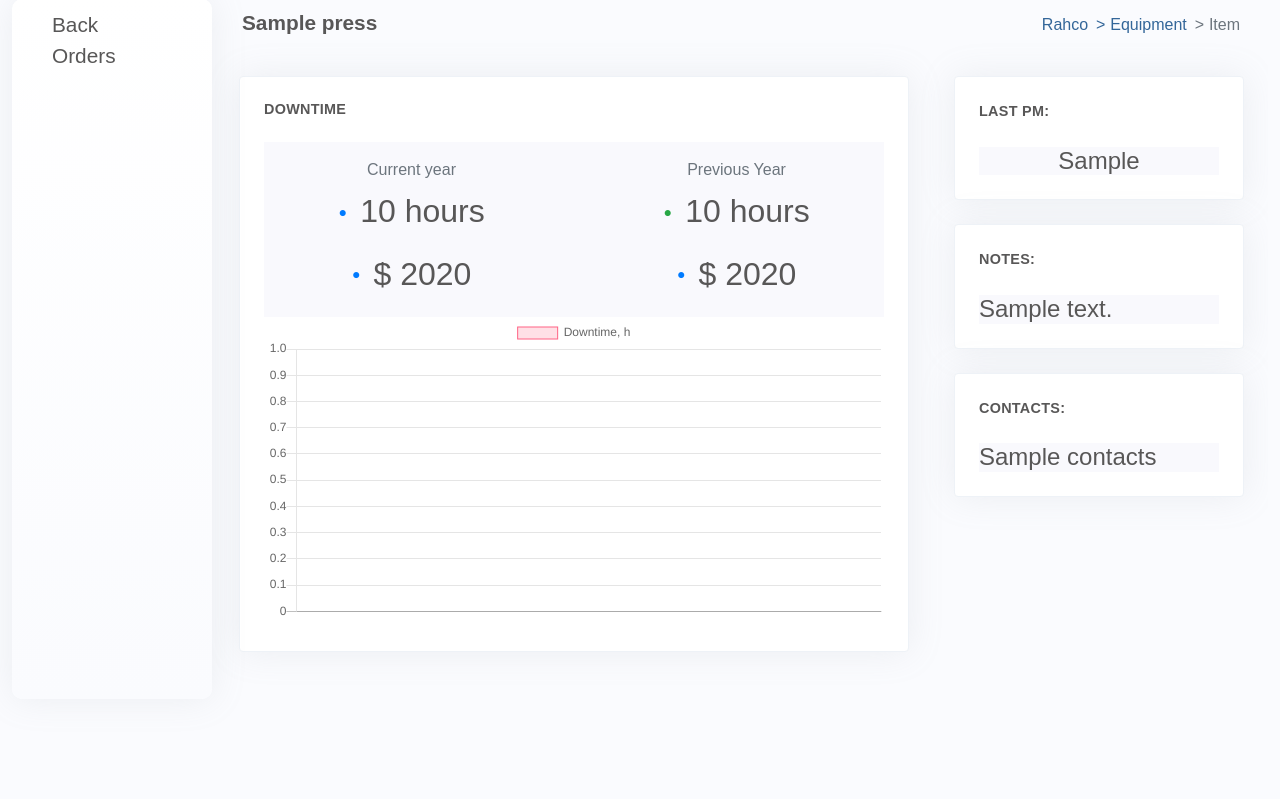
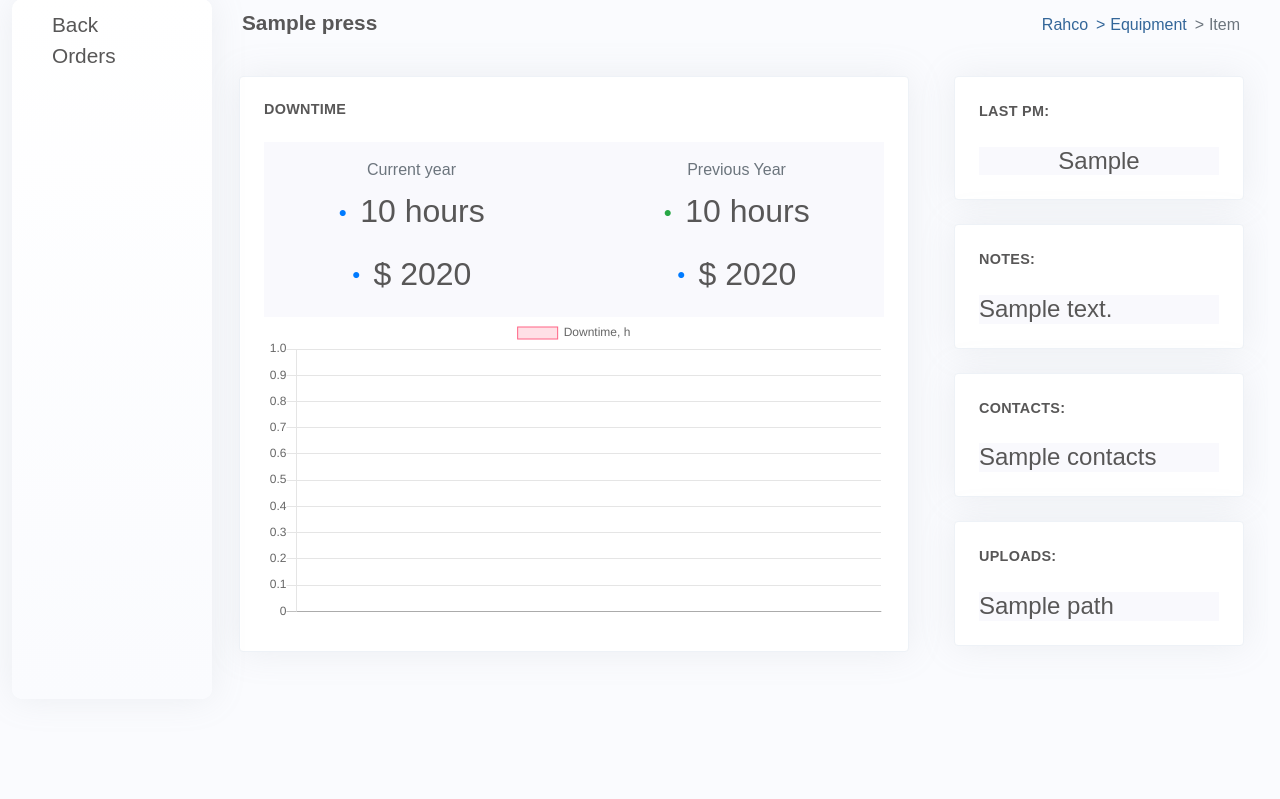
Before and after one commit to gunnerson/zERP, a Django app: template equip/templates/equip/press_detail.html in a window 1280 px wide. Shown: the part 101-900 px from the top of the page. Run offline with Django 3.2, Linux system fonts and the light colour scheme; the template is opened without the code that fills it: most values are stand-ins (such as "Sample title", 1, 10 or a date in 2020); parts of the project's set-up code (start-up, migrations or seed data) failed here and were passed over; some libraries are stand-ins or nearby versions.

Commit message:
Added file upload to equip

```diff
--- a/equip/forms.py
+++ b/equip/forms.py
@@ -5,8 +5,10 @@ from .models import Press
 class PressUpdateForm(forms.ModelForm):
     class Meta:
         model = Press
-        fields = ['notes', 'contacts', ]
-        labels = {'notes': 'Notes', 'contacts': 'Contacts'}
+        fields = ['notes', 'contacts', 'uploads']
+        labels = {'notes': 'Notes', 'contacts': 'Contacts',
+                  'uploads': 'Add files',
+                  }
         widgets = {
             'contacts': forms.Textarea(attrs={
                 'class': 'form-control',
--- a/equip/models.py
+++ b/equip/models.py
@@ -20,6 +20,7 @@ class Press(models.Model):
     )
     contacts = models.TextField(null=True, blank=True)
     notes = models.TextField(null=True, blank=True)
+    uploads = models.FileField(upload_to='equip/', null=True, blank=True)
 
     class Meta:
         verbose_name_plural = 'presses'
--- a/equip/templates/equip/press_detail.html
+++ b/equip/templates/equip/press_detail.html
@@ -58,7 +58,7 @@
         <a href="{% url 'equip:add_pm' press.id %}" class="side-menu-link" role="button" onclick="return confirm('Are you sure?');">Add PM</a>
       </li>
       <li>
-        <a href="{% url 'equip:notes' press.id %}" class="side-menu-link" role="button">Notes</a>
+        <a href="{% url 'equip:notes' press.id %}" class="side-menu-link" role="button">Manage</a>
       </li>
     {% endif %}
   </ul>
@@ -134,7 +134,11 @@
           <div class="header-title mb-3"><b>Notes:</b></div>
           <div class="chart-content-bg text-start">
             <h4 class="font-weight-normal mb-0">
-              <span>{{ press.notes }}</span>
+              {% if press.notes %}
+                <span>{{ press.notes }}</span>
+              {% else %}
+                <span>No notes</span>
+              {% endif %}
             </h2>
           </div>
         </div>
@@ -146,7 +150,27 @@
           <div class="header-title mb-3"><b>Contacts:</b></div>
           <div class="chart-content-bg text-start">
             <h4 class="font-weight-normal mb-0">
-              <span>{{ press.contacts }}</span>
+              {% if press.contacts %}
+                <span>{{ press.contacts }}</span>
+              {% else %}
+                <span>No contacts</span>
+              {% endif %}
+            </h2>
+          </div>
+        </div>
+      </div>
+    </div>
+     <div class="col">
+      <div class="card">
+        <div class="card-body">
+          <div class="header-title mb-3"><b>Uploads:</b></div>
+          <div class="chart-content-bg text-start">
+            <h4 class="font-weight-normal mb-0">
+              {% if press.uploads %}
+                  <a href='{{ MEDIA_URL }}{{ press.uploads.url }}'>{{ press.uploads.path }}</a>
+              {% else %}
+                <span>No uploads</span>
+              {% endif %}
             </h2>
           </div>
         </div>
--- a/equip/templates/equip/press_update_form.html
+++ b/equip/templates/equip/press_update_form.html
@@ -26,7 +26,7 @@
 
 {% block content %}
 
-  <form action="{% url 'equip:notes' press.id %}" method='post'>
+  <form enctype="multipart/form-data" action="{% url 'equip:notes' press.id %}" method='post'>
     {% csrf_token %}
 
     {{ form.as_p }}
--- a/equip/urls.py
+++ b/equip/urls.py
@@ -21,8 +21,9 @@ urlpatterns = [
          name='add_pm'),
     path('equipment/press/<int:pk>/orders/', OrderListView.as_view(),
          name='press-orders'),
-    path('equipment/press/<int:pk>/notes/', PressUpdateView.as_view(),
-         name='notes'),
+    path('equipment/press/<int:pk>/notes/', PressUpdateView.as_view(
+        template_name='equip/press_update_form.html'),
+        name='notes'),
     path('api/data/equipment/press/<int:pk>/',
          DowntimeChartData.as_view(), name='chart-data'),
 ]
--- a/equip/views.py
+++ b/equip/views.py
@@ -1,5 +1,4 @@
 import calendar
-from django.urls import reverse
 from django.utils import timezone
 from datetime import timedelta
 from django.views.generic import ListView, DetailView
--- a/erp/settings.py
+++ b/erp/settings.py
@@ -139,8 +139,8 @@ USE_TZ = True
 STATIC_URL = '/static/'
 MEDIA_URL = '/media/'
 STATICFILES_DIRS = []
-STATIC_ROOT = os.path.join(BASE_DIR, 'static/')
-MEDIA_ROOT = os.path.join(BASE_DIR, 'media/')
+STATIC_ROOT = os.path.join(BASE_DIR, 'static')
+MEDIA_ROOT = os.path.join(BASE_DIR, 'media')
 
 
 # My settings
--- a/erp/urls.py
+++ b/erp/urls.py
@@ -29,5 +29,7 @@ urlpatterns = [
 ]
 
 if settings.DEBUG:
-    urlpatterns += static(settings.STATIC_URL, document_root=settings.STATIC_ROOT)
-    urlpatterns += static(settings.MEDIA_URL, document_root=settings.MEDIA_ROOT)
+    urlpatterns += static(settings.STATIC_URL,
+                          document_root=settings.STATIC_ROOT)
+    urlpatterns += static(settings.MEDIA_URL,
+                          document_root=settings.MEDIA_ROOT)
```
Also changed, not shown: equip/migrations/0007_press_uploads.py (added), 2 other files.
